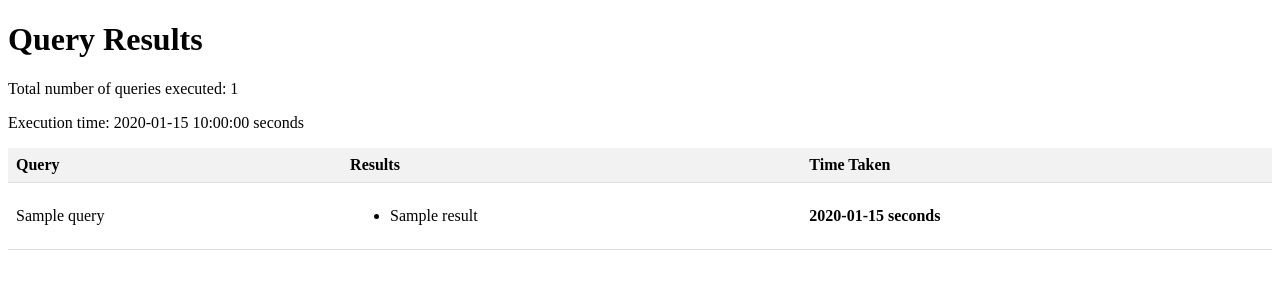
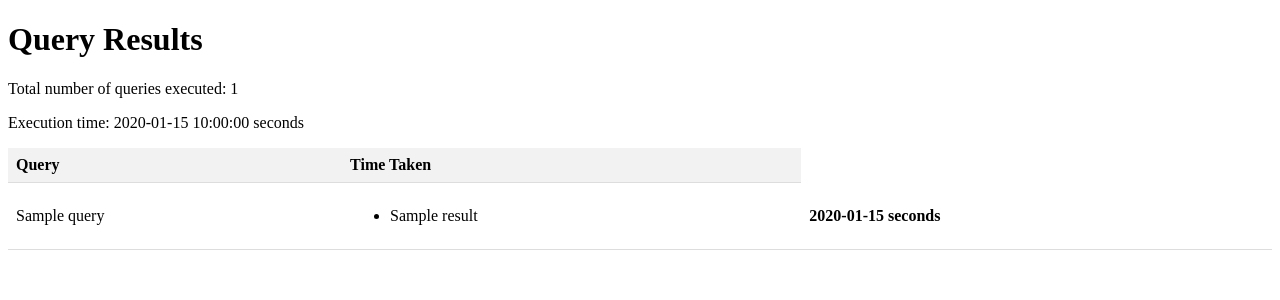
Before and after one commit to prathikh1998/PresentGraphs, a Flask app: template templates/results.html in a window 1280 px wide. Shown: the top 300 px of the page. Run offline with Flask 3, Linux system fonts and the light colour scheme; the template is opened without the code that fills it: most values are stand-ins (such as "Sample title", 1, 10 or a date in 2020).

Commit message:
Add files via upload

```diff
--- a/templates/results.html
+++ b/templates/results.html
@@ -32,11 +32,10 @@
     <table>
         <tr>
             <th>Query</th>
-            <th>Results</th>
             <th>Time Taken</th>
         </tr>
 
-        {% for query, results, query_time in query_results %}
+        {% for query, query_time in query_results %}
         <tr>
             <td>{{ query }}</td>
             <td>
```
